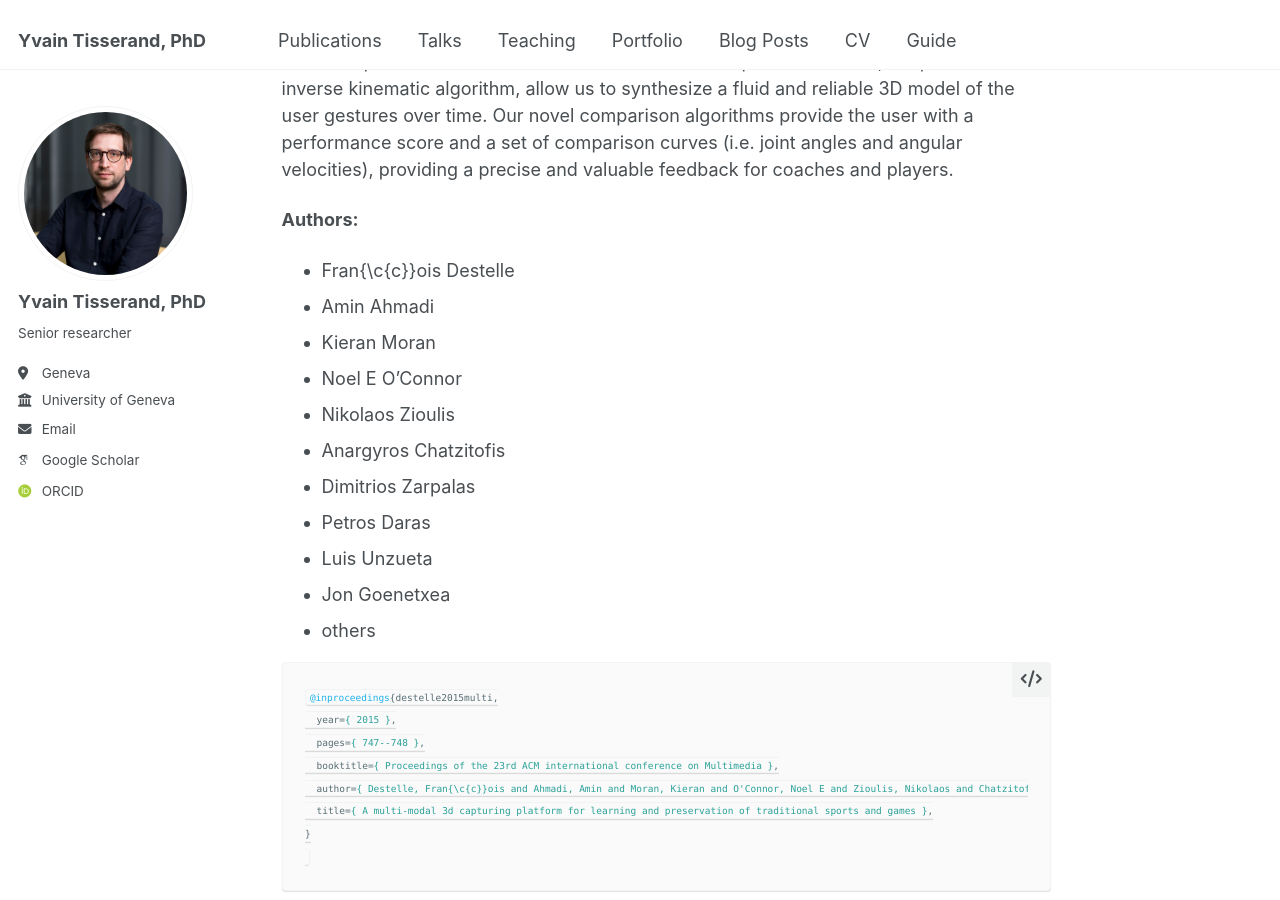
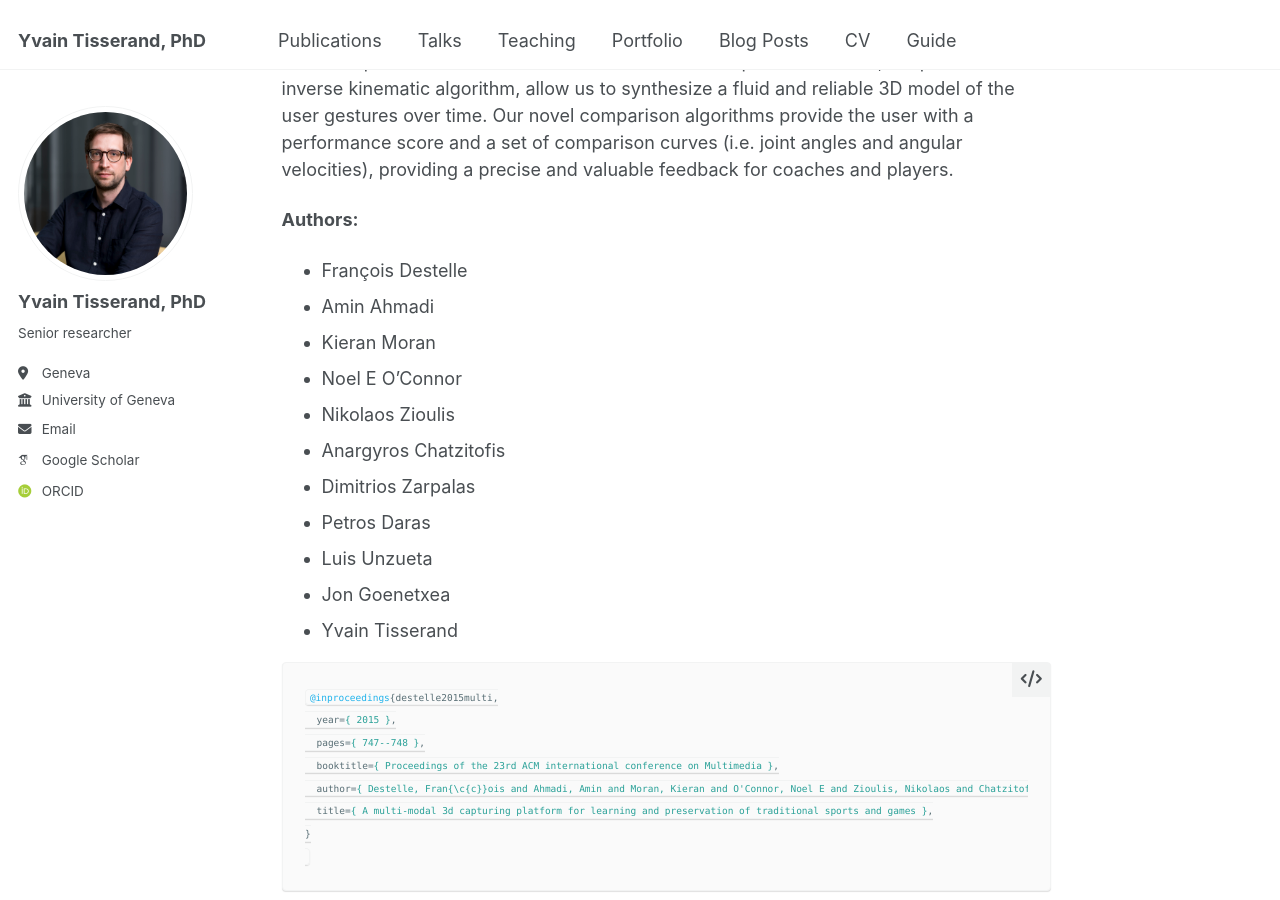
Before and after one commit to Yvain-T/yvain-t.github.io, a Jekyll site: the page built from _publications/destelle2015multi.md, in a window 1280 px wide and 900 px high, scrolled down 834 px. Built offline with Jekyll 4.4.1, drawn with Linux system fonts in a browser that asks for light colours; some web fonts are replaced.

Commit message:
corrections

````diff
--- a/_publications/destelle2015multi.md
+++ b/_publications/destelle2015multi.md
@@ -18,7 +18,7 @@ bibtexname: "destelle2015multi"
 We present a demonstration of a multi-modal 3D capturing platform coupled to a motion comparison system. This work is focused on the preservation of Traditional Sports and Games, namely the Gaelic sports from Ireland and Basque sports from France and Spain. Users can learn, compare and compete in the performance of sporting gestures and compare themselves to real athletes. Our online gesture database provides a way to preserve and display a wide range of sporting gestures. The capturing devices utilised are Kinect 2 sensors and wearable inertial sensors, where the number required varies based on the requested scenario. The fusion of these two capture modalities, coupled to our inverse kinematic algorithm, allow us to synthesize a fluid and reliable 3D model of the user gestures over time. Our novel comparison algorithms provide the user with a performance score and a set of comparison curves (i.e. joint angles and angular velocities), providing a precise and valuable feedback for coaches and players.
 
 **Authors:**
- - Fran{\c{c}}ois Destelle
+ - François Destelle
  - Amin Ahmadi
  - Kieran Moran
  - Noel E O'Connor
@@ -28,7 +28,7 @@ We present a demonstration of a multi-modal 3D capturing platform coupled to a m
  - Petros Daras
  - Luis Unzueta
  - Jon Goenetxea
- - others
+ - Yvain Tisserand
 
 ```bibtex
 @inproceedings{destelle2015multi,
````
Also changed, not shown: _publications/rudrauf2023combining.md (+1 -1 lines), _publications/rudrauf2023projective.md (+1 -1 lines).
